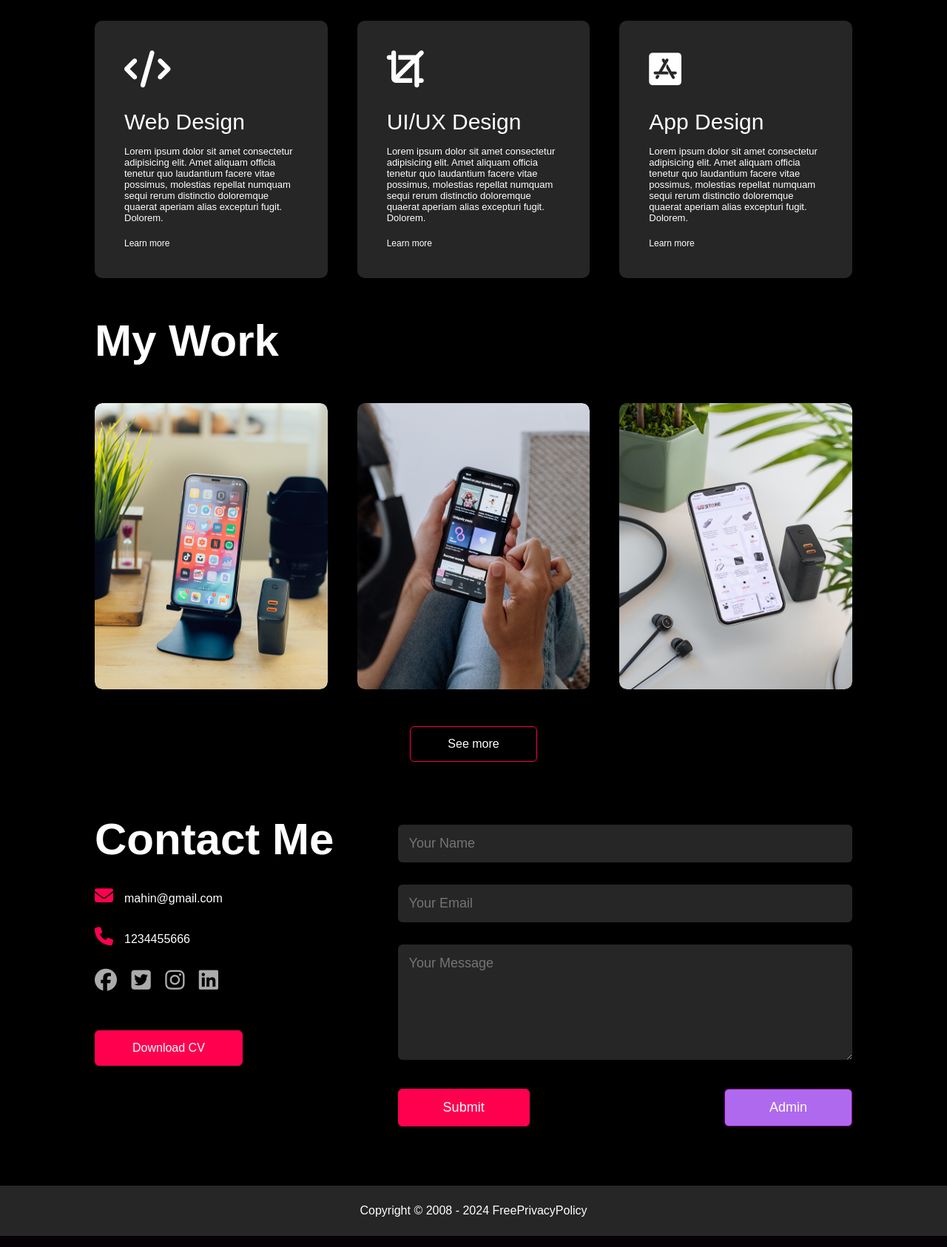
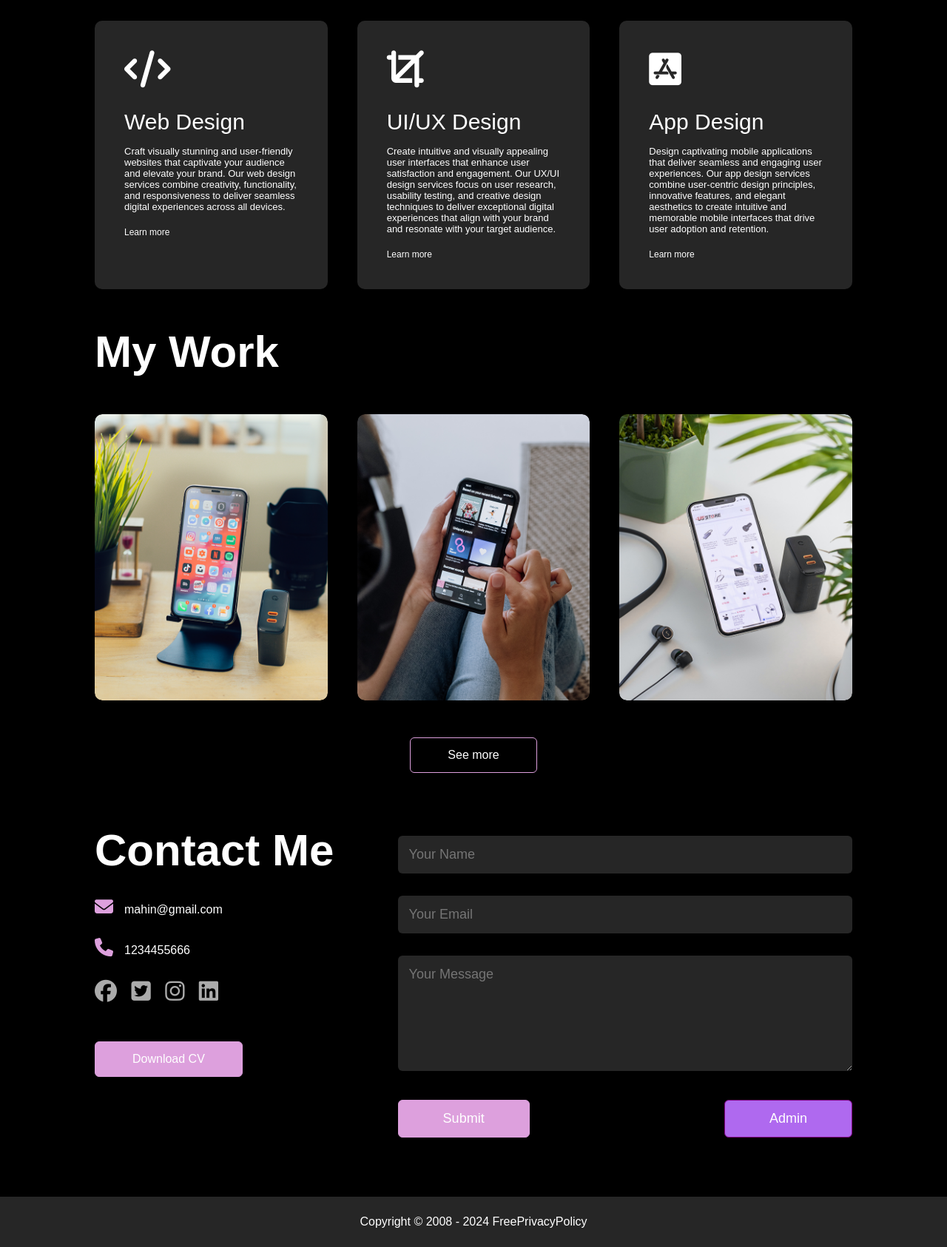
Before and after one commit to sakhaoat17/portfolio, a PHP site: page / in a window 1280 px wide. Shown: the part 1417-3103 px from the top of the page at 74% size. Run offline with PHP 8.4, Linux system fonts and the light colour scheme; data that the repository does not hold is empty; some libraries are stand-ins or nearby versions.

Commit message:
project done

```diff
--- a/index.php
+++ b/index.php
@@ -62,9 +62,9 @@
                 </div>
                 <div class="tab-contents" id="education">
                     <ul>
-                        <li><span>UX</span><br>Designing Web/App interfaces</li>
-                        <li><span>Web Development</span><br>web app Development</li>
-                        <li><span>App Development</span><br>Building Android/ios apps</li>
+                        <li><span>KUET</span><br>Computer Science and Enigineering</li>
+                        <li><span>Notre Dame College</span><br>Higher Scecondary Certificate</li>
+                        <li><span>Raipur Merchants Academy</span><br>Secondary School Certifiate</li>
                     </ul>
                 </div>
                 </div>
@@ -79,19 +79,19 @@
                 <div>
                     <i class="fa-solid fa-code"></i>
                     <h2>Web Design</h2>
-                    <p>Lorem ipsum dolor sit amet consectetur adipisicing elit. Amet aliquam officia tenetur quo laudantium facere vitae possimus, molestias repellat numquam sequi rerum distinctio doloremque quaerat aperiam alias excepturi fugit. Dolorem.</p>
+                    <p>Craft visually stunning and user-friendly websites that captivate your audience and elevate your brand. Our web design services combine creativity, functionality, and responsiveness to deliver seamless digital experiences across all devices.</p>
                     <a href="#">Learn more</a>
                 </div>
                 <div>
                     <i class="fa-solid fa-crop"></i>
                     <h2>UI/UX Design</h2>
-                    <p>Lorem ipsum dolor sit amet consectetur adipisicing elit. Amet aliquam officia tenetur quo laudantium facere vitae possimus, molestias repellat numquam sequi rerum distinctio doloremque quaerat aperiam alias excepturi fugit. Dolorem.</p>
+                    <p>Create intuitive and visually appealing user interfaces that enhance user satisfaction and engagement. Our UX/UI design services focus on user research, usability testing, and creative design techniques to deliver exceptional digital experiences that align with your brand and resonate with your target audience.</p>
                     <a href="#">Learn more</a>
                 </div>
                 <div>
                     <i class="fa-brands fa-app-store-ios"></i>
                     <h2>App Design</h2>
-                    <p>Lorem ipsum dolor sit amet consectetur adipisicing elit. Amet aliquam officia tenetur quo laudantium facere vitae possimus, molestias repellat numquam sequi rerum distinctio doloremque quaerat aperiam alias excepturi fugit. Dolorem.</p>
+                    <p>Design captivating mobile applications that deliver seamless and engaging user experiences. Our app design services combine user-centric design principles, innovative features, and elegant aesthetics to create intuitive and memorable mobile interfaces that drive user adoption and retention.</p>
                     <a href="#">Learn more</a>
                 </div>
 
@@ -107,7 +107,7 @@
                     <img src="images/work-1.png">
                     <div class="layer">
                         <h3>Music App</h3>
-                        <p>Lorem ipsum dolor sit, amet consectetur adipisicing elit. Ipsam omnis ducimus dolore, veniam reprehenderit quo inventore voluptatem perspiciatis pariatur itaque ab laboriosam, nobis quod dolores. Voluptate laudantium repellat facere architecto?</p>
+                        <p>The MelodyMaster music player app project offers an exciting opportunity to develop a feature-rich and user-friendly mobile application for music enthusiasts. By implementing the key features outlined above and leveraging modern technologies and design principles, the app aims to provide users with an enjoyable and immersive music listening experience on their mobile devices.</p>
                         <a href="#"><i class="fa-solid fa-link"></i></a>
                     </div>
                 </div>
@@ -115,7 +115,7 @@
                     <img src="images/work-2.png">
                     <div class="layer">
                         <h3>Social Media App</h3>
-                        <p>Lorem ipsum dolor sit, amet consectetur adipisicing elit. Ipsam omnis ducimus dolore, veniam reprehenderit quo inventore voluptatem perspiciatis pariatur itaque ab laboriosam, nobis quod dolores. Voluptate laudantium repellat facere architecto?</p>
+                        <p>ConnectHub is a social media application designed to connect people, share content, and build communities. The app aims to provide users with a platform to interact with friends, discover new content, and engage with various communities based on their interests.</p>
                         <a href="#"><i class="fa-solid fa-link"></i></a>
                     </div>
                 </div>
@@ -123,7 +123,7 @@
                     <img src="images/work-3.png">
                     <div class="layer">
                         <h3>Online shopping App</h3>
-                        <p>Lorem ipsum dolor sit, amet consectetur adipisicing elit. Ipsam omnis ducimus dolore, veniam reprehenderit quo inventore voluptatem perspiciatis pariatur itaque ab laboriosam, nobis quod dolores. Voluptate laudantium repellat facere architecto?</p>
+                        <p>ShopSmart is a mobile shopping application designed to provide users with a convenient and personalized shopping experience. The app aims to offer a wide range of products from various retailers, streamline the purchasing process, and enhance user satisfaction through advanced features and functionalities.</p>
                         <a href="#"><i class="fa-solid fa-link"></i></a>
                     </div>
                 </div>
@@ -182,7 +182,7 @@
 
     <script>
         document.getElementById("admin-button").onclick = function() {
-            window.location.href = "login.html";
+            window.location.href = "login.php";
         };
 
         var sidemenu=document.getElementById("sidemenu");
--- a/style.css
+++ b/style.css
@@ -204,7 +204,7 @@ nav ul li a:hover::after{
 .layer{
     width:100%;
     height: 0;
-    background: linear-gradient(rgba(0,0,0,.6),#ff004f);
+    background: linear-gradient(rgba(0,0,0,.6),#DDA0DD);
     border-radius: 10px;
     position: absolute;
     left:0;
@@ -226,7 +226,7 @@ nav ul li a:hover::after{
 }
 .layer a{
     margin-top:20px;
-    color:#ff004f;
+    color:#DDA0DD;
     text-decoration: none;
     font-size: 18px;
     line-height: 60px;
@@ -246,7 +246,7 @@ nav ul li a:hover::after{
     display: block;
     margin: 50px auto;
     width:fit-content;
-    border:1px solid #ff004f;
+    border:1px solid #DDA0DD;
     padding:14px 50px;
     border-radius: 6px;
     text-decoration: none;
@@ -254,7 +254,7 @@ nav ul li a:hover::after{
     transition: background 0.5s;
 }
 .btn:hover{
-    background: #ff004f;
+    background:#DDA0DD;
 }
 /* contact */
 .contact-left{
@@ -267,7 +267,7 @@ nav ul li a:hover::after{
     margin-top: 30px;
 }
 .contact-left p i{
-    color:#ff004f;
+    color:#DDA0DD;
     margin-right: 15px;
     font-size:25px;
 }
@@ -283,12 +283,12 @@ nav ul li a:hover::after{
     transition: transform 0.5s;
 }
 .social-icons a:hover{
-    color:#ff004f;
+    color:#DDA0DD;
     transform:translateY(-5px);
 }
 .btn.btn2{
     display: inline-block;
-    background-color: #ff004f;
+    background-color: #DDA0DD;
 }
 .contact-right form{
     width:100%;
@@ -351,7 +351,7 @@ nav .fas{
         display:block;
     }
     nav ul{
-        background: #ff004f;
+        background:#DDA0DD;
         position: fixed;
         top:0;
         right:-200px;
```
Also changed, not shown: admin.php (+4 -8 lines), display_data.php (+5 -5 lines), get_content.php (+22 -1 lines), login.php (+16 -3 lines), nav.css (+30 -4 lines), update.css (added, +53 -0 lines).
